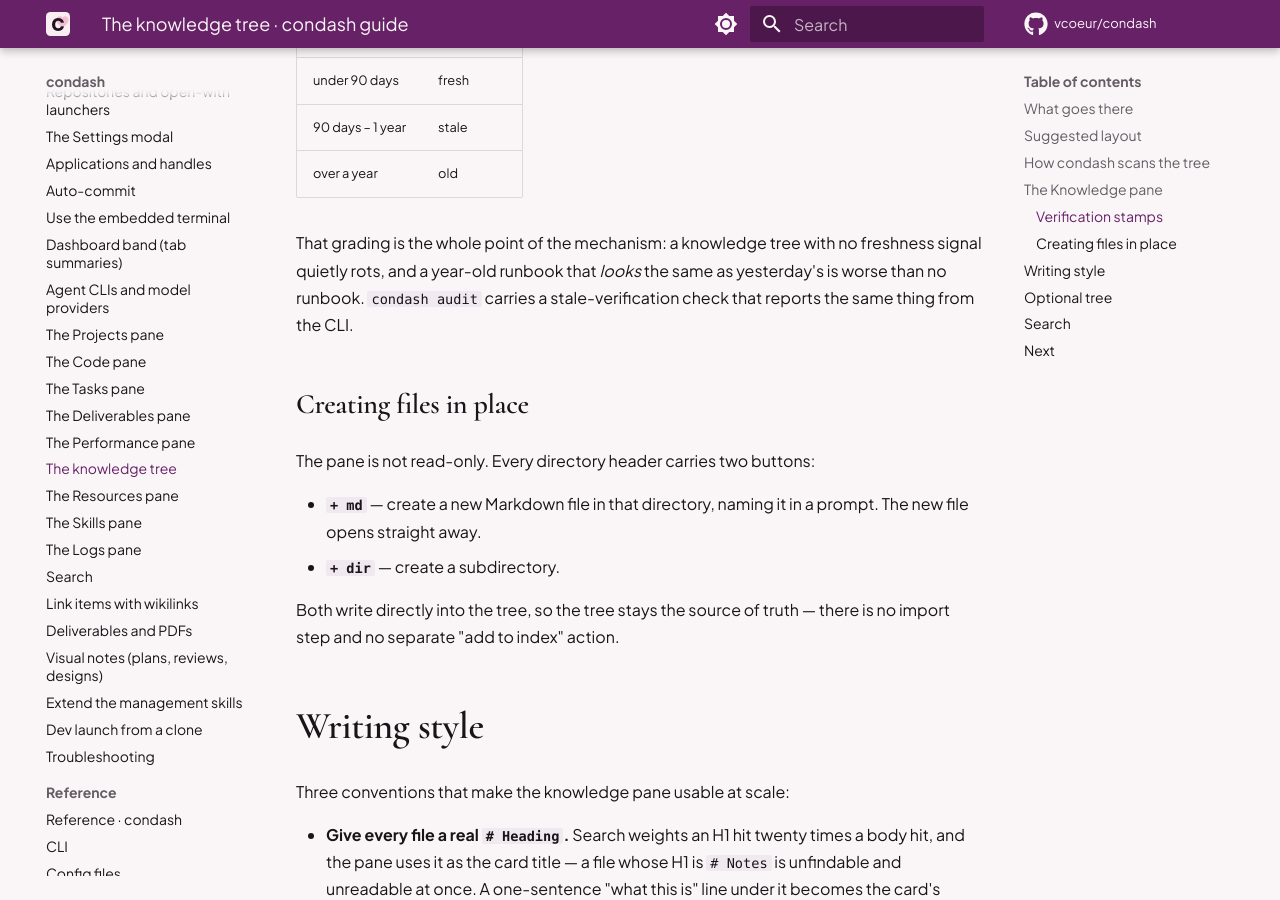
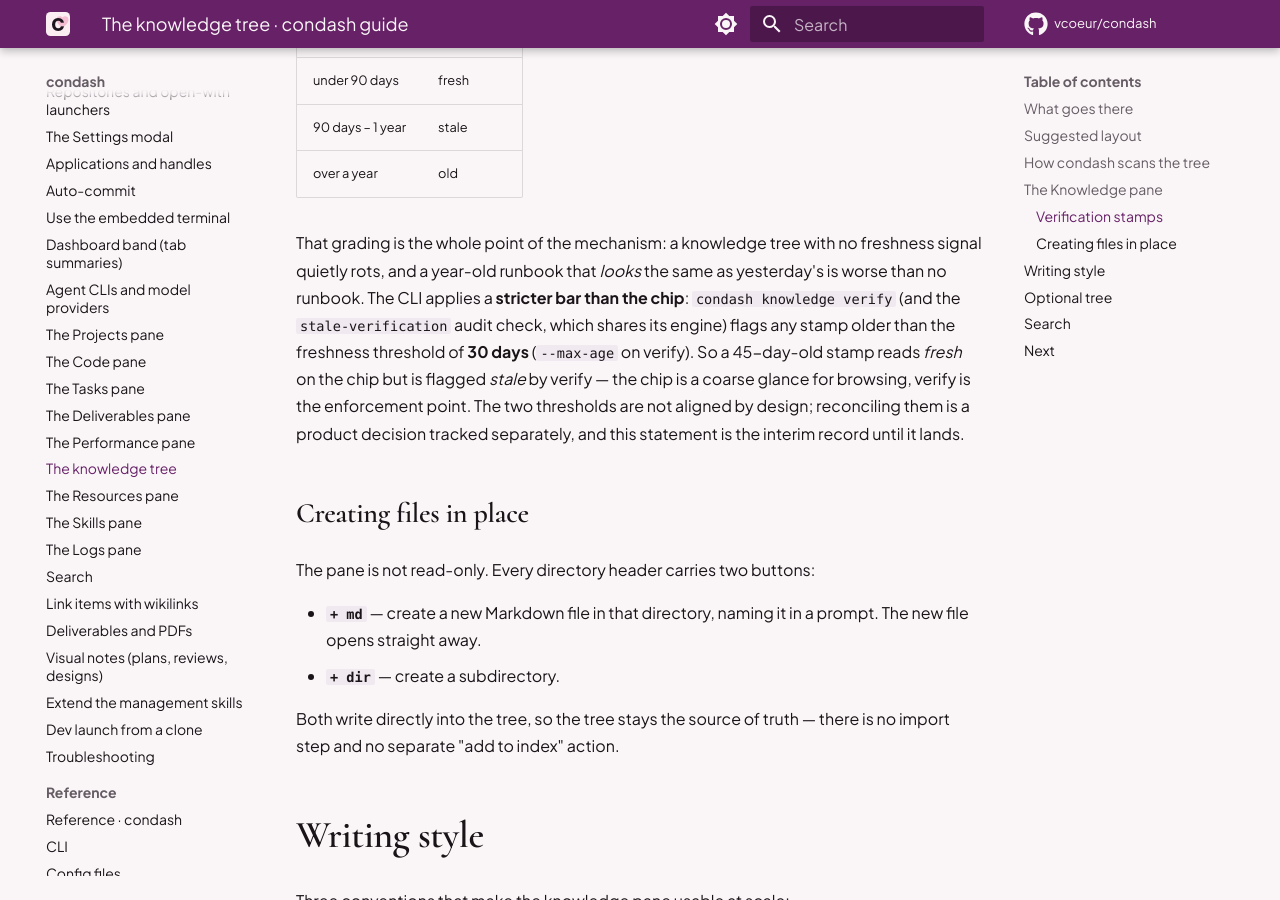
Before and after one commit to vcoeur/condash, an MkDocs documentation site: the page built from docs/guides/knowledge-tree.md, in a window 1280 px wide and 900 px high, scrolled down 3495 px. Built offline with MkDocs 1.6.1 and Material for MkDocs 9.7.7, drawn with Linux system fonts in a browser that asks for light colours; comment, search, counter and statistics services are not loaded.

Commit message:
docs: state the freshness-threshold difference honestly
The pane chip grades at 90 days / 90-365 / over a year while
knowledge verify and the stale-verification audit check flag at 30
days; the guide previously claimed audit 'reports the same thing'.
The threshold-semantics decision is tracked in a separate gated
project — this is the interim statement.

```diff
--- a/docs/guides/knowledge-tree.md
+++ b/docs/guides/knowledge-tree.md
@@ -96,7 +96,7 @@ A knowledge file can carry a **verification date** — the last time somebody ch
 | 90 days – 1 year | stale |
 | over a year | old |
 
-That grading is the whole point of the mechanism: a knowledge tree with no freshness signal quietly rots, and a year-old runbook that *looks* the same as yesterday's is worse than no runbook. `condash audit` carries a stale-verification check that reports the same thing from the CLI.
+That grading is the whole point of the mechanism: a knowledge tree with no freshness signal quietly rots, and a year-old runbook that *looks* the same as yesterday's is worse than no runbook. The CLI applies a **stricter bar than the chip**: `condash knowledge verify` (and the `stale-verification` audit check, which shares its engine) flags any stamp older than the freshness threshold of **30 days** (`--max-age` on verify). So a 45-day-old stamp reads *fresh* on the chip but is flagged *stale* by verify — the chip is a coarse glance for browsing, verify is the enforcement point. The two thresholds are not aligned by design; reconciling them is a product decision tracked separately, and this statement is the interim record until it lands.
 
 ### Creating files in place
 
```
